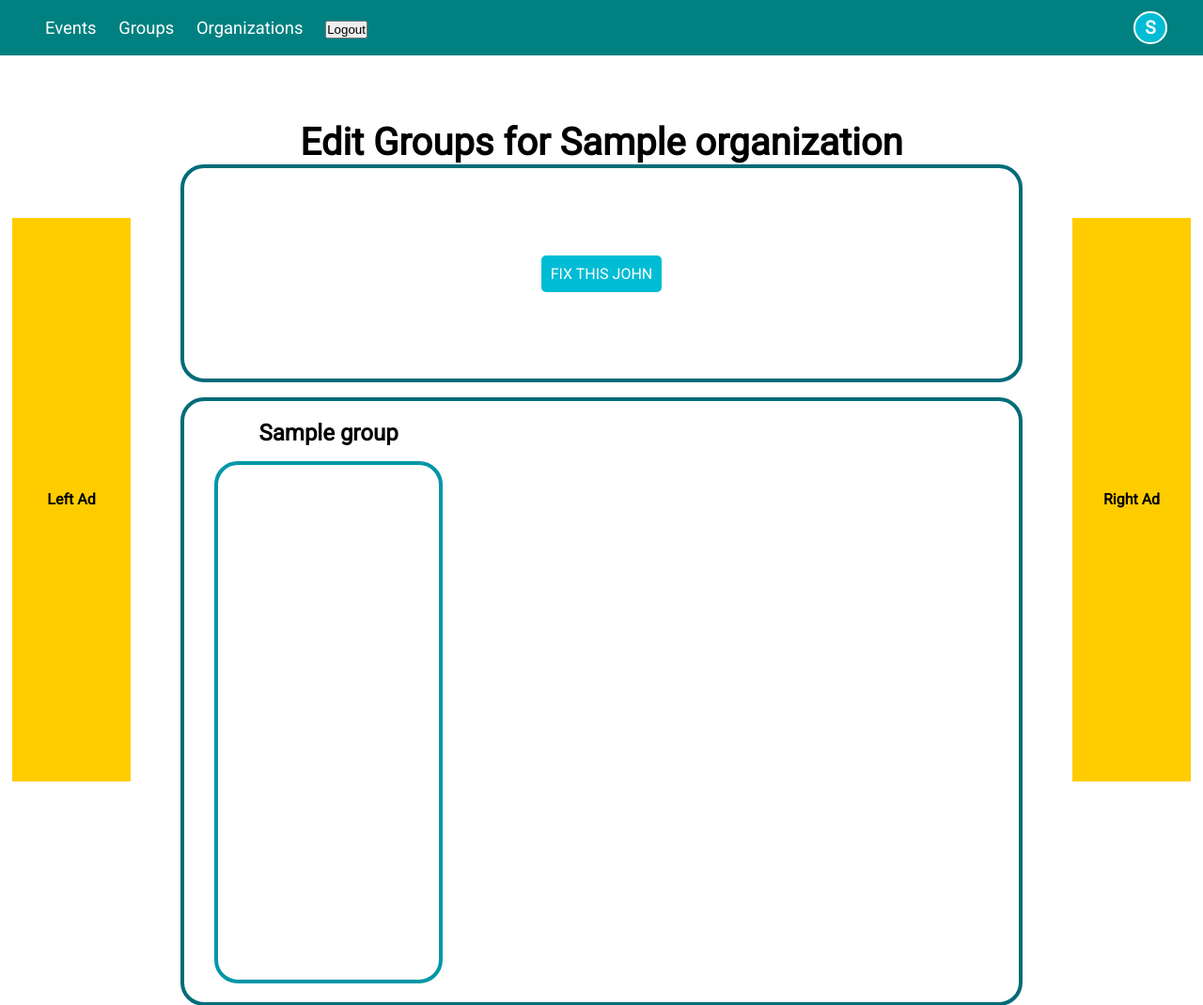
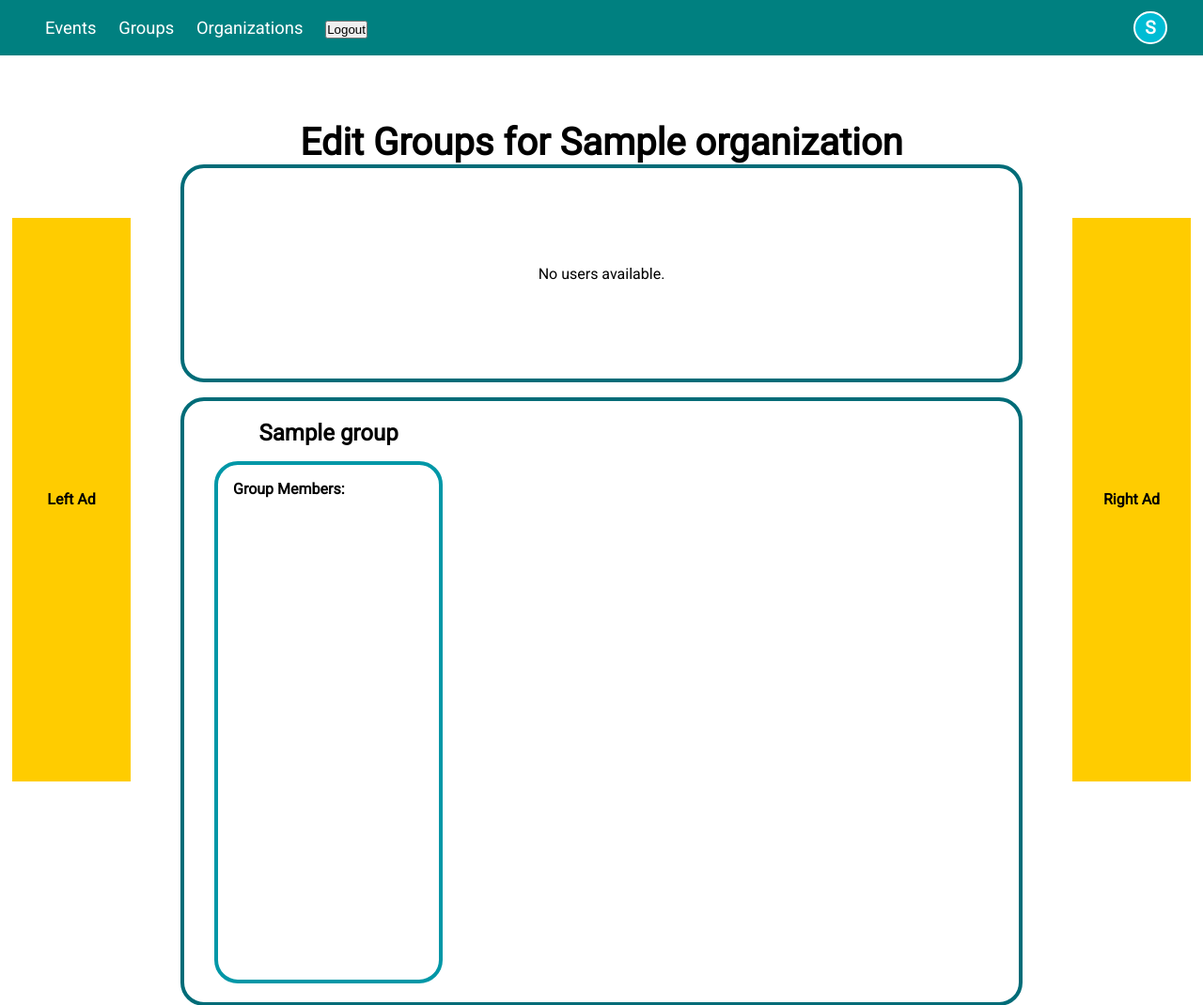
Before and after one commit to joshnelson00/thpb-app, a Django app: page /editgroups/1/ in a window 1280 px wide. Shown: the top 1070 px of the page at 94% size. Run offline with Django 5.2, Linux system fonts and the light colour scheme; a user stored in the database is signed in; tables that the repository leaves empty hold one stand-in row (values such as "Sample post").

Commit message:
Added listing non-group users

```diff
--- a/JN_JD_Website/website_app/static/scripts.js
+++ b/JN_JD_Website/website_app/static/scripts.js
@@ -166,3 +166,39 @@
         groups.forEach(group => container.appendChild(group));
     }
 });
+document.addEventListener("DOMContentLoaded", () => {
+    const dropzones = document.querySelectorAll(".group-users, .user-group-container-wrapper");
+
+    dropzones.forEach(dropzone => {
+        dropzone.addEventListener("drop", async (event) => {
+            event.preventDefault();
+            const id = event.dataTransfer.getData("text/plain");
+            const draggedElement = document.getElementById(id);
+
+            if (draggedElement) {
+                dropzone.appendChild(draggedElement);
+
+                const userId = id.replace("user", "");  // Extract user ID
+                const groupContainer = dropzone.closest(".group-container");
+                const groupId = groupContainer ? groupContainer.dataset.groupId : null;
+
+                // Send an update request to the server
+                await fetch("/update-user-group/", {
+                    method: "POST",
+                    headers: {
+                        "Content-Type": "application/json",
+                        "X-CSRFToken": getCSRFToken()
+                    },
+                    body: JSON.stringify({ user_id: userId, group_id: groupId })
+                })
+                .then(response => response.json())
+                .then(data => console.log("Update successful:", data))
+                .catch(error => console.error("Error updating user group:", error));
+            }
+        });
+    });
+
+    function getCSRFToken() {
+        return document.querySelector("[name=csrfmiddlewaretoken]").value;
+    }
+});
--- a/JN_JD_Website/website_app/templates/editgroups.html
+++ b/JN_JD_Website/website_app/templates/editgroups.html
@@ -6,7 +6,11 @@
     <h1>Edit Groups for {{ organization.name }}</h1>
 
     <div class="user-group-container-wrapper">
-        <div class="movable-user" id="user7">FIX THIS JOHN</div>
+        {% for user in users_not_in_groups %}
+        <div class="movable-user" id="user{{ user.id }}">{{ user.username }}</div>
+        {% empty %}
+        <p>No users available.</p>
+        {% endfor %}
     </div>
 
     <div class="group-container-wrapper">
@@ -17,9 +21,11 @@
             <h2 contenteditable="true" class="editable-group-name">{{ group.name }}</h2>
 
             <div class="group-users">
-                <!-- Loop through the users in this group -->
-                {% for user in group.users.all %}
+                <h4>Group Members:</h4>
+                {% for user in users_in_groups %}
+                {% if user in group.user_groups.all %}
                 <div class="movable-user" id="user{{ user.id }}">{{ user.username }}</div>
+                {% endif %}
                 {% endfor %}
             </div>
         </div>
--- a/JN_JD_Website/website_app/views.py
+++ b/JN_JD_Website/website_app/views.py
@@ -77,7 +77,8 @@
     # Get users who belong to the organization but are not in any group
     users_in_organization = UserOrganization.objects.filter(organization=organization).values_list('user', flat=True)
     users_in_groups = UserGroups.objects.filter(group__organization=organization).values_list('user', flat=True)
-    users_not_in_groups = UserOrganization.objects.filter(organization=organization).exclude(user__in=users_in_groups)
+    users_not_in_groups = User.objects.filter(id__in=users_in_organization).exclude(id__in=users_in_groups)
+
 
     # Get users in groups
     users_in_groups_set = User.objects.filter(id__in=users_in_groups)
```
